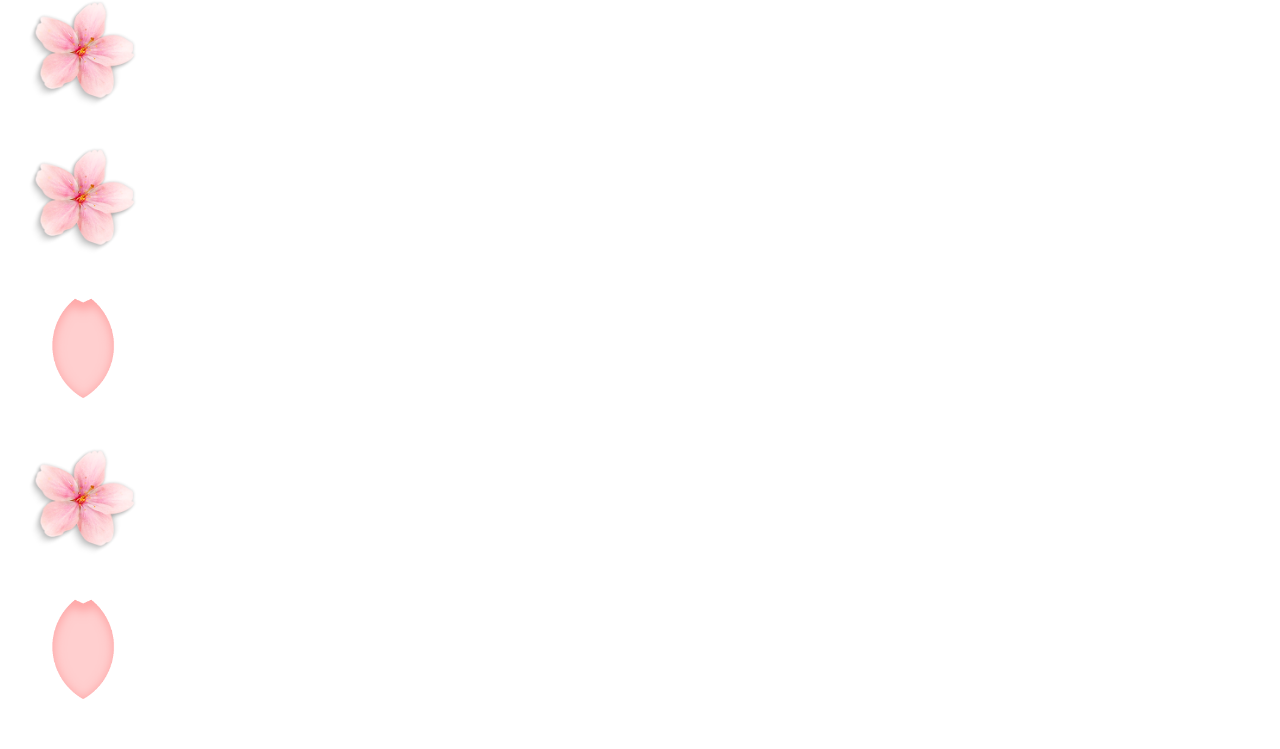
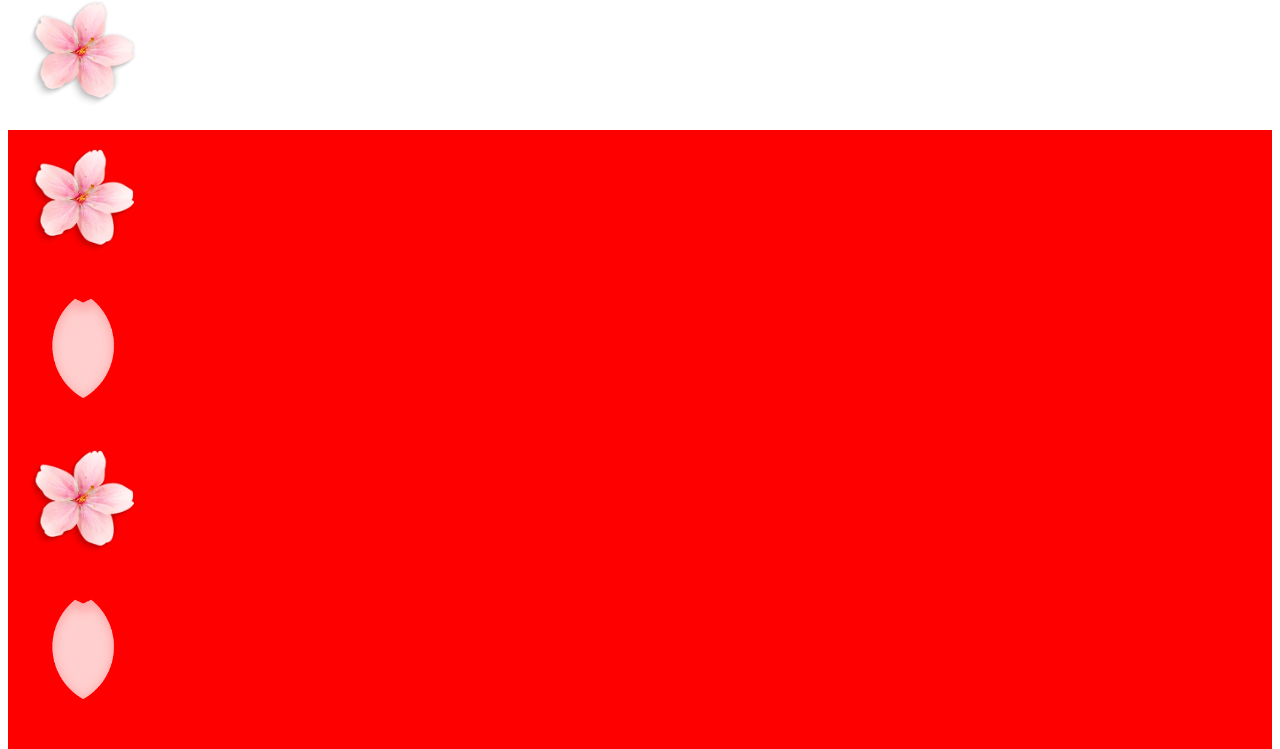
Before and after one commit to Fodba/mon_depot_git, a plain HTML site: page index.html in a window 1280 px wide. Shown: the part 2240-2989 px from the top of the page. Drawn offline with Linux system fonts and the light colour scheme.

Commit message:
nouveau style pour set3

```diff
--- a/style.css
+++ b/style.css
@@ -1 +1,5 @@
 /* Style de mon projet" */
+
+.set3 {
+    background-color: red;
+}
```
